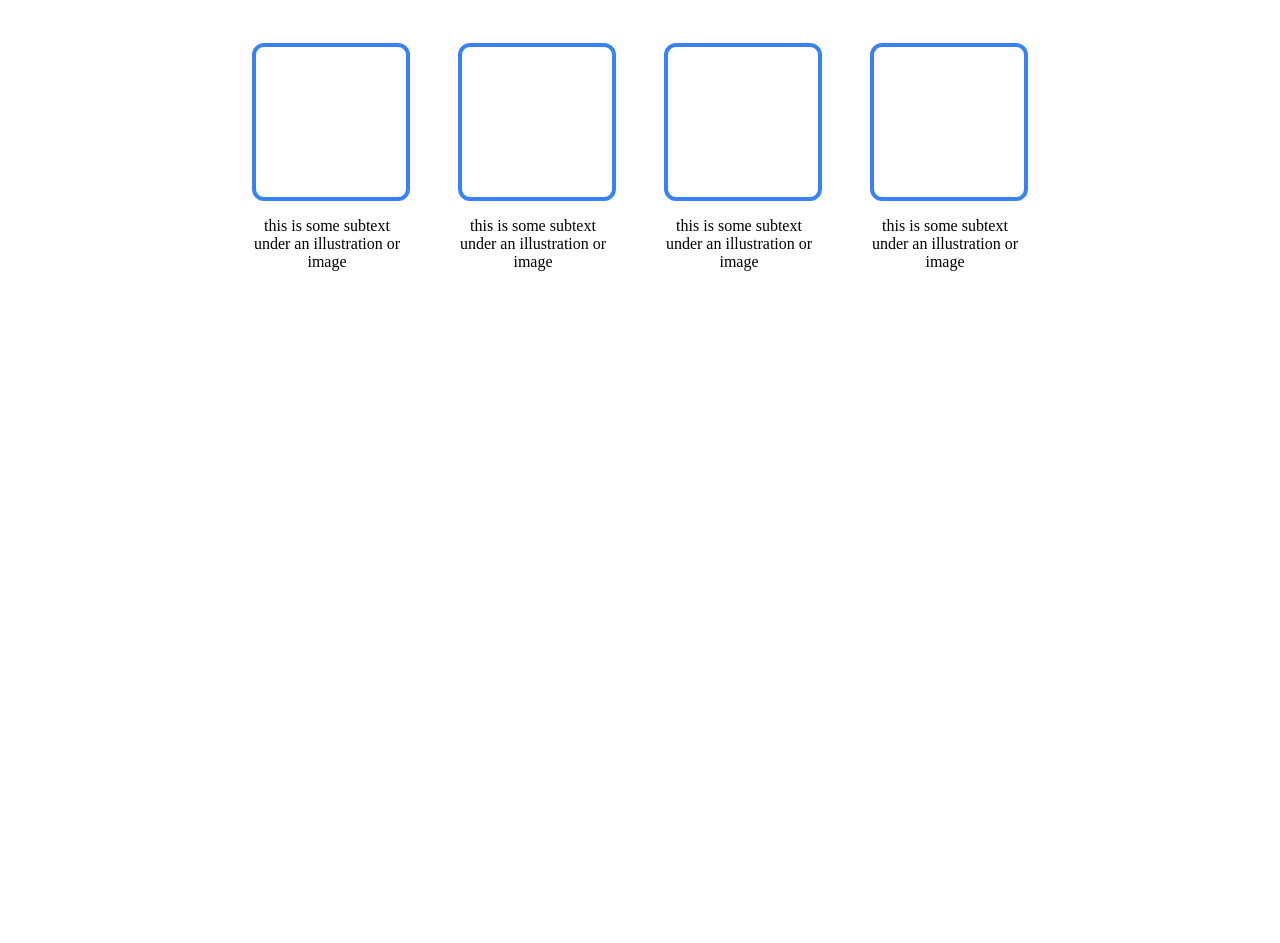
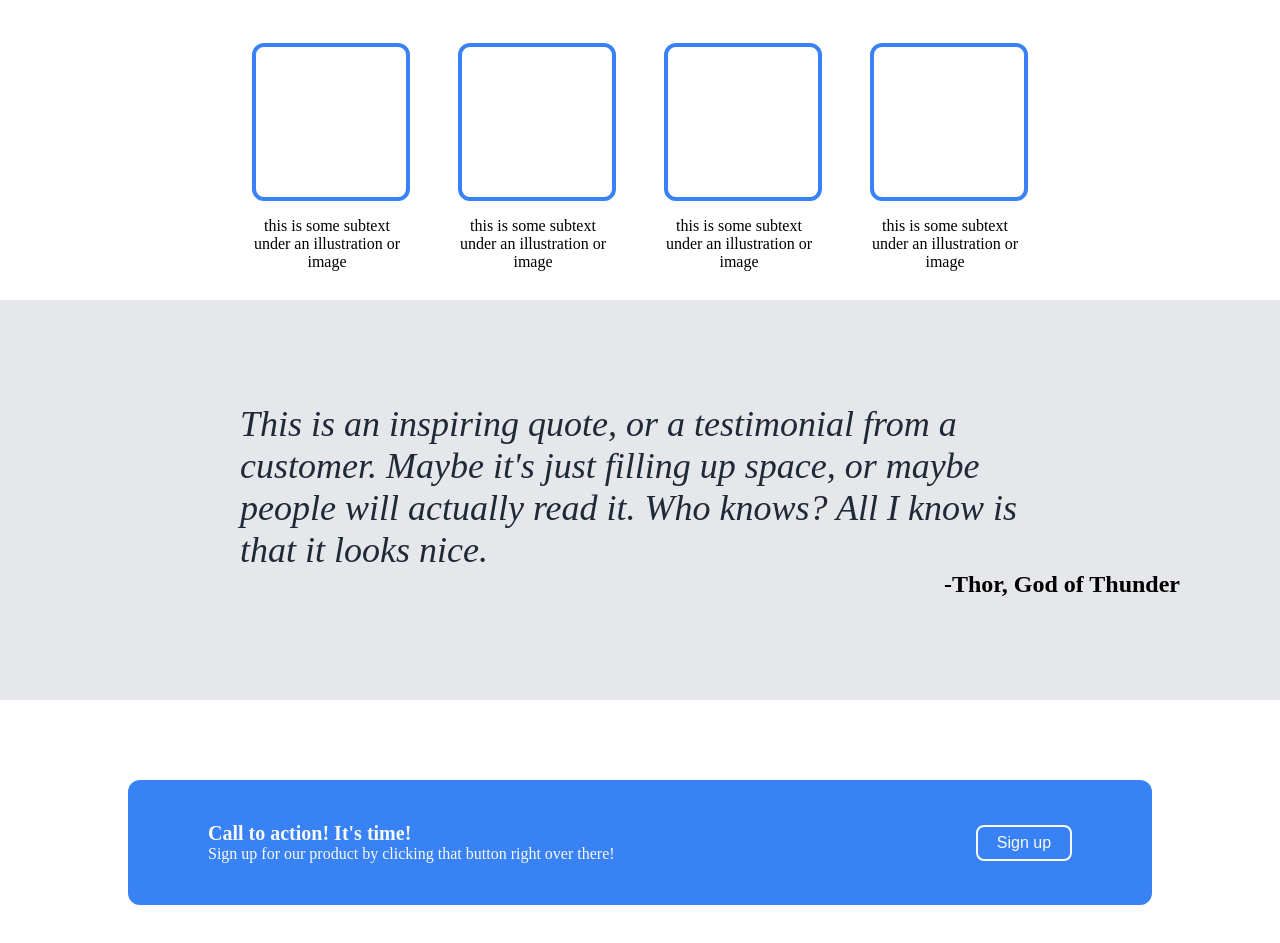
Before and after one commit to chrisuga/Foundations-Landing-Page-, a plain HTML site: page index.html in a window 1280 px wide. Shown: the part 575-1518 px from the top of the page. Before the commit the page ends 875 px from the top, so only its background shows below. Drawn offline with Linux system fonts and the light colour scheme.

Commit message:
Add quote and call to action. Dynamically resized divs.

```diff
--- a/index.html
+++ b/index.html
@@ -52,5 +52,21 @@
         </div>
       </div>
     </div>
+    <div class="quote-block">
+      <p class="quote">This is an inspiring quote, or a
+        testimonial from a customer. Maybe it's just
+        filling up space, or maybe people will actually read
+        it. Who knows? All I know is that it looks nice.</p>
+      <p class="quoter">-Thor, God of Thunder</p>
+    </div>
+    <div class="call">
+      <div class="call-left-side">
+        <p class="call-header">Call to action! It's time!</p>
+        <p class="call-text">Sign up for our product by clicking that button right over there!</p>
+      </div>
+      <div class="call-right-side">
+        <button class="call-button">Sign up</button>
+      </div>
+    </div>
   </body>
 </html>
--- a/style.css
+++ b/style.css
@@ -1,5 +1,9 @@
 body {
   margin: 0px;
+  display: flex;
+  flex-direction: column;
+  justify-content: center;
+  align-items: center;
 }
 
 .header {
@@ -10,6 +14,7 @@ body {
   align-items: center;
   margin: 0px;
   padding: 0px;
+  width: 100%;
 }
 
 .logo {
@@ -32,6 +37,7 @@ ul {
   margin: 0px;
   padding: 0px;
   height: 400px;
+  width: 100%;
 }
 
 .title {
@@ -84,6 +90,7 @@ button {
   align-items: center;
   padding: 0px;
   margin: 0px;
+  width: 100%;
   height: 400px;
   flex-direction: column;
 }
@@ -113,3 +120,73 @@ button {
   flex-wrap: wrap;
   max-width: 150px;
 }
+
+.quote-block {
+  background-color: #E5E7EB;
+  height: 400px;
+  width: 100%;
+  display: flex;
+  flex-direction: column;
+  justify-content: center;
+  align-items: center;
+  margin: 0;
+  padding: 0;
+}
+
+.quote {
+  font-size: 36px;
+  font-weight: lighter;
+  font-style: italic;
+  color: #1F2937;
+  max-width: 800px;
+  margin: 0;
+  padding: 0;
+}
+
+.quoter {
+  font-size: 24px;
+  font-weight: bold;
+  align-self: flex-end;
+  margin: 0;
+  padding: 0;
+  margin-right: 100px;
+}
+
+.call {
+  background-color: #3882F6;
+  width: 80%;
+  height: 125px;
+  display: flex;
+  justify-content: space-between;
+  align-items: center;
+  margin-top: 80px;
+  margin-bottom: 80px;
+  border-radius: 12px;
+  color: #F9FAF8;
+}
+
+.call-left-side {
+  flex-direction: column;
+  padding-left: 80px;
+}
+
+.call-right-side {
+  flex-direction: column;
+  padding-right: 80px;
+}
+
+.call-header {
+  margin: 0;
+  padding: 0;
+  font-weight: bold;
+  font-size: 20px;
+}
+
+.call-text {
+  margin: 0;
+  padding: 0;
+}
+
+.call-button {
+  border: 2px solid #F9FAF8;
+}
```
